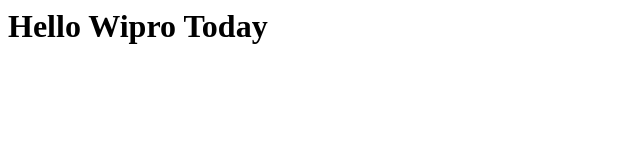
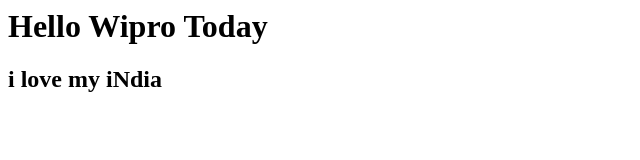
Before and after one commit to SruthiPai/paisruthi, a plain HTML site: page index.html in a window 1280 px wide. Shown: the whole page, without its empty margins (0-640 px from the left). Drawn offline with Linux system fonts and the light colour scheme.

Commit message:
Update index.html

```diff
--- a/index.html
+++ b/index.html
@@ -1,5 +1,6 @@
 <html><head><title> Azure Portal </title> </head>
 <body>
 <h1>Hello Wipro  Today </h1>
+  <h2> i love my iNdia</h2>
 </body>
 </html>
```
